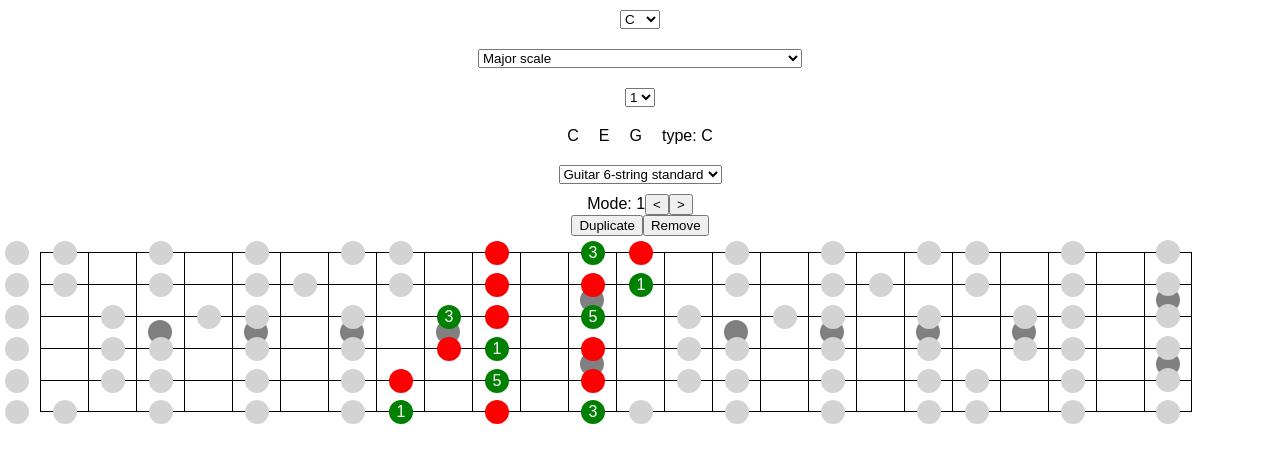
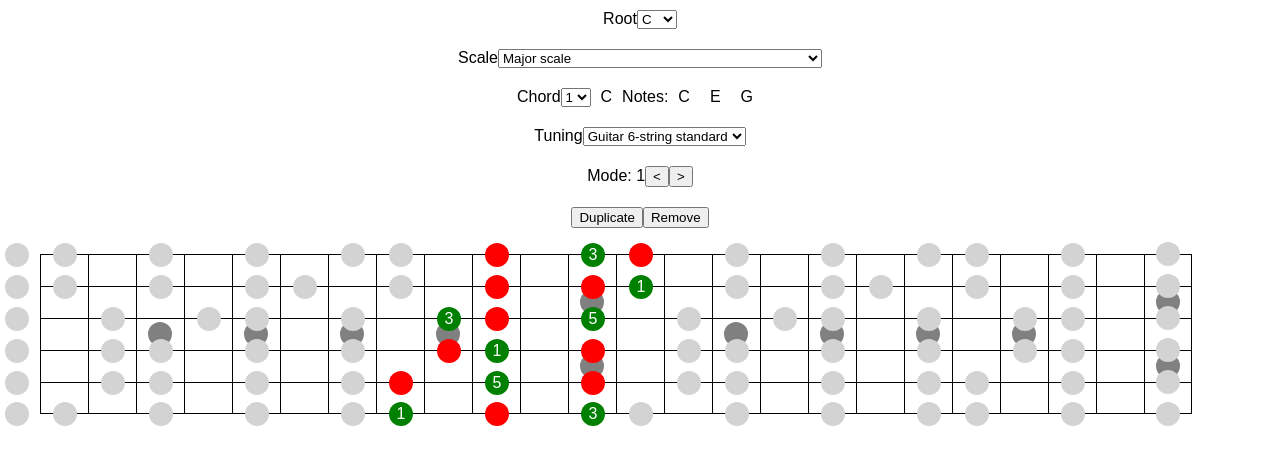
Before and after one commit to eetulatja/chord-visualizer, a React (Create React App) app: page / in a window 1280 px wide. Shown: the top 464 px of the page. Built offline with nearby package versions, Linux system fonts and the light colour scheme.

Commit message:
Labels for inputs

```diff
--- a/src/ChordViewer.js
+++ b/src/ChordViewer.js
@@ -13,9 +13,9 @@ export default class ChordViewer extends PureComponent {
     constructor(props) {
         super(props);
 
+        this.selectRootNote = this.selectRootNote.bind(this);
+        this.selectScale = this.selectScale.bind(this);
         this.selectChord = this.selectChord.bind(this);
-        this.selectScale = this.selectScale.bind(this);
-        this.selectDegree = this.selectDegree.bind(this);
         this.selectTuning = this.selectTuning.bind(this);
         this.increaseMode = this.increaseMode.bind(this);
         this.decreaseMode = this.decreaseMode.bind(this);
@@ -23,18 +23,18 @@ export default class ChordViewer extends PureComponent {
         this.removeChordViewer = this.removeChordViewer.bind(this);
 
         this.state = props.initialState || {
-            chord: 0,
+            rootNote: 0,
             scale: 'scale_majorScale',
-            degree: 1,
+            chord: 1,
             tuning: getTuningById('tuning_guitar_6string_standard'),
             mode: 1,
         };
     }
 
 
-    selectChord(event) {
+    selectRootNote(event) {
         this.setState({
-            chord: Number(event.target.value),
+            rootNote: Number(event.target.value),
         });
     }
 
@@ -44,9 +44,9 @@ export default class ChordViewer extends PureComponent {
         });
     }
 
-    selectDegree(event) {
+    selectChord(event) {
         this.setState({
-            degree: Number(event.target.value),
+            chord: Number(event.target.value),
         });
     }
 
@@ -79,75 +79,87 @@ export default class ChordViewer extends PureComponent {
 
     render() {
         const chordScale = getChordScale(this.state.scale);
-        const selectedChord = getTriadFromScale(chordScale, this.state.degree);
+        const selectedChord = getTriadFromScale(chordScale, this.state.chord);
 
         return (
-            <div style={styles.chord}>
+            <div style={styles.rootNote}>
+                <label style={styles.input}>
+                    Root
+
                     <select
-                    value={this.state.chord}
-                    onChange={this.selectChord}
-                    style={styles.chordSelect}
+                        value={this.state.rootNote}
+                        onChange={this.selectRootNote}
                     >
                         {notes.map((note, i) => (
                             <option key={i} value={i}>{note}</option>
                         ))}
                     </select>
+                </label>
+
+                <label style={styles.input}>
+                    Scale
 
                     <select
                         value={this.state.scale}
                         onChange={this.selectScale}
-                    style={styles.chordSelect}
                     >
                         {_.map(scales, scale => (
                             <option key={scale.id} value={scale.id}>{scale.name}</option>
                         ))}
                     </select>
+                </label>
+
+                <label style={styles.input}>
+                    Chord
 
                     <select
-                    value={this.state.degree}
-                    onChange={this.selectDegree}
-                    style={styles.chordSelect}
+                        value={this.state.chord}
+                        onChange={this.selectChord}
                     >
-                    {[ 1, 2, 3, 4, 5, 6, 7 ].map((degree, i) => (
-                        <option key={i} value={degree}>{degree}</option>
+                        {[ 1, 2, 3, 4, 5, 6, 7 ].map((chord, i) => (
+                            <option key={i} value={chord}>{chord}</option>
                         ))}
                     </select>
 
-                <div style={styles.chordNotes}>
+                    <span style={styles.chordNote}>
+                        {getChordType(selectedChord.map(({ note }) => note)).name}
+                    </span>
+
+                    Notes:
                     {selectedChord.map(({ note }) => (
-                        <div key={note} style={styles.chordNote}>
-                            {notes[(note + this.state.chord) % notes.length]}
-                        </div>
+                        <span key={note} style={styles.chordNote}>
+                            {notes[(note + this.state.rootNote) % notes.length]}
+                        </span>
                     ))}
-                    <div style={styles.chordNote}>
-                        type: {getChordType(selectedChord.map(({ note }) => note)).name}
-                    </div>
-                </div>
+                </label>
+
+                <label style={styles.input}>
+                    Tuning
 
                     <select
                         value={this.state.tuning.id}
                         onChange={this.selectTuning}
-                    style={styles.chordSelect}
                     >
                         {tunings.map(tuning => (
                             <option key={tuning.id} value={tuning.id}>{tuning.title}</option>
                         ))}
                     </select>
+                </label>
 
-                <div>
+                <div style={styles.input}>
                     Mode: {this.state.mode}
                     <button onClick={this.decreaseMode}>&lt;</button>
                     <button onClick={this.increaseMode}>&gt;</button>
                 </div>
 
-                <div>
+                <div style={styles.input}>
                     <button onClick={this.copyChordViewer}>Duplicate</button>
                     <button onClick={this.removeChordViewer}>Remove</button>
                 </div>
 
                 <Fretboard
                     scale={this.state.scale}
-                    rootNote={this.state.chord}
+                    rootNote={this.state.rootNote}
                     tuning={this.state.tuning}
                     style={styles.fretboard}
                     mode={this.state.mode}
@@ -160,12 +172,12 @@ export default class ChordViewer extends PureComponent {
 }
 
 const styles = {
-    chord: {
+    rootNote: {
         display: 'flex',
         alignItems: 'center',
         flexDirection: 'column',
     },
-    chordSelect: {
+    input: {
         margin: 10,
     },
     chordNotes: {
```
Lines whose indentation alone changed are shown as unchanged.
